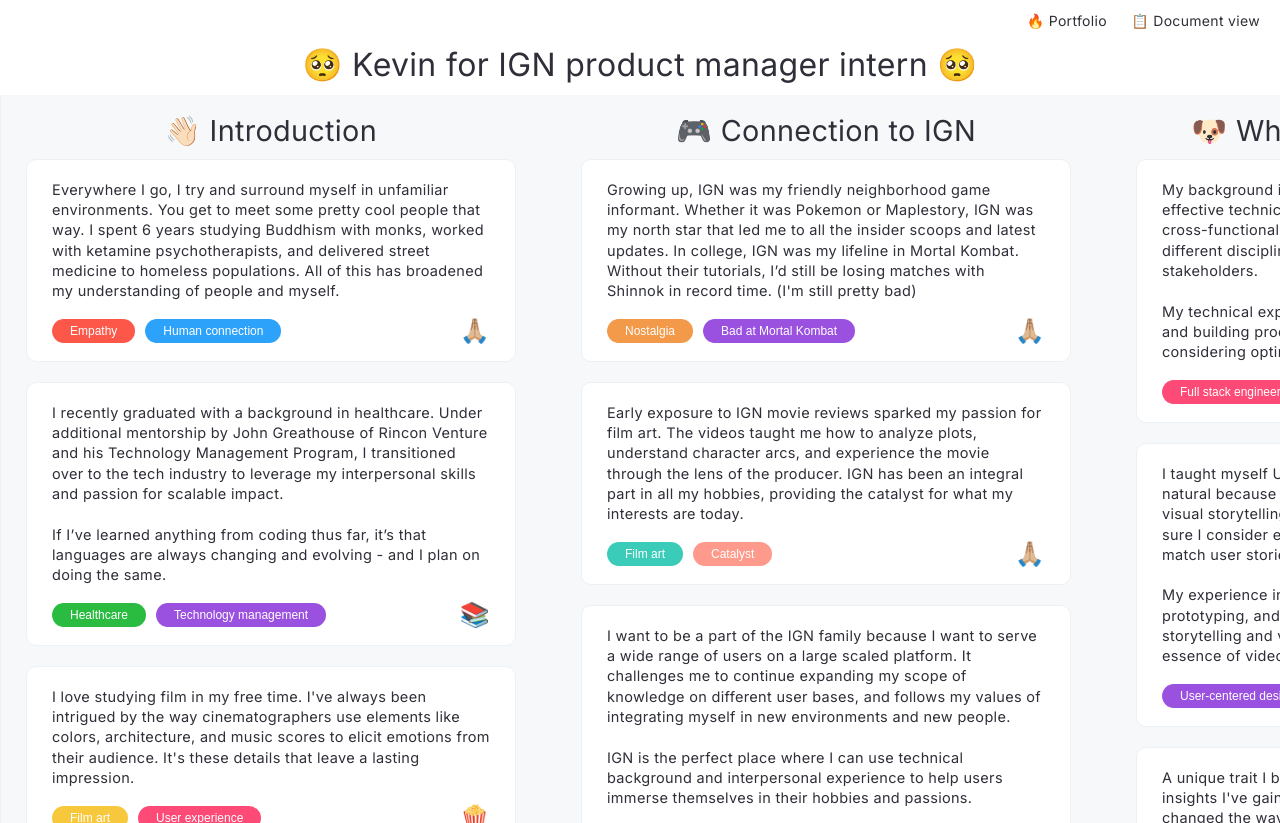
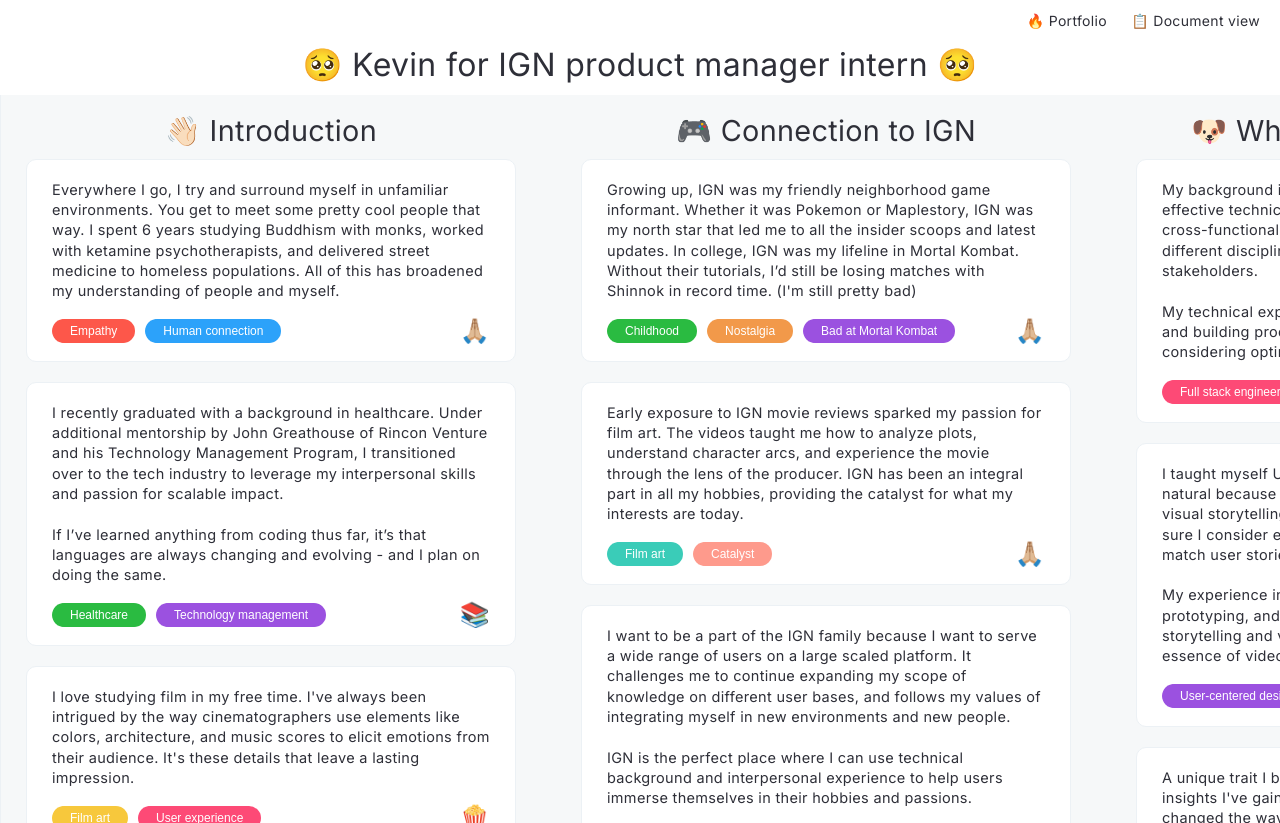
Before and after one commit to kevinnguyen805/ignapp, a React (Create React App) app: page / in a window 1280 px wide. Built offline with nearby package versions, Linux system fonts and the light colour scheme.

Commit message:
childhood added

```diff
--- a/src/components/Intro.js
+++ b/src/components/Intro.js
@@ -73,6 +73,7 @@
                               <p className="content">Growing up, IGN was my friendly neighborhood game informant. Whether it was Pokemon or Maplestory, IGN was my north star that led me to all the insider scoops and latest updates. In college, IGN was my lifeline in Mortal Kombat. Without their tutorials, I’d still be losing matches with Shinnok in record time. (I'm still pretty bad)</p>
                               <div className="content-labels">
                                    <div className="button-container">
+                                        <button className="button-label green">Childhood</button>
                                         <button className="button-label orange">Nostalgia</button>
                                         <button className="button-label purple">Bad at Mortal Kombat</button>
                                    </div>
```
